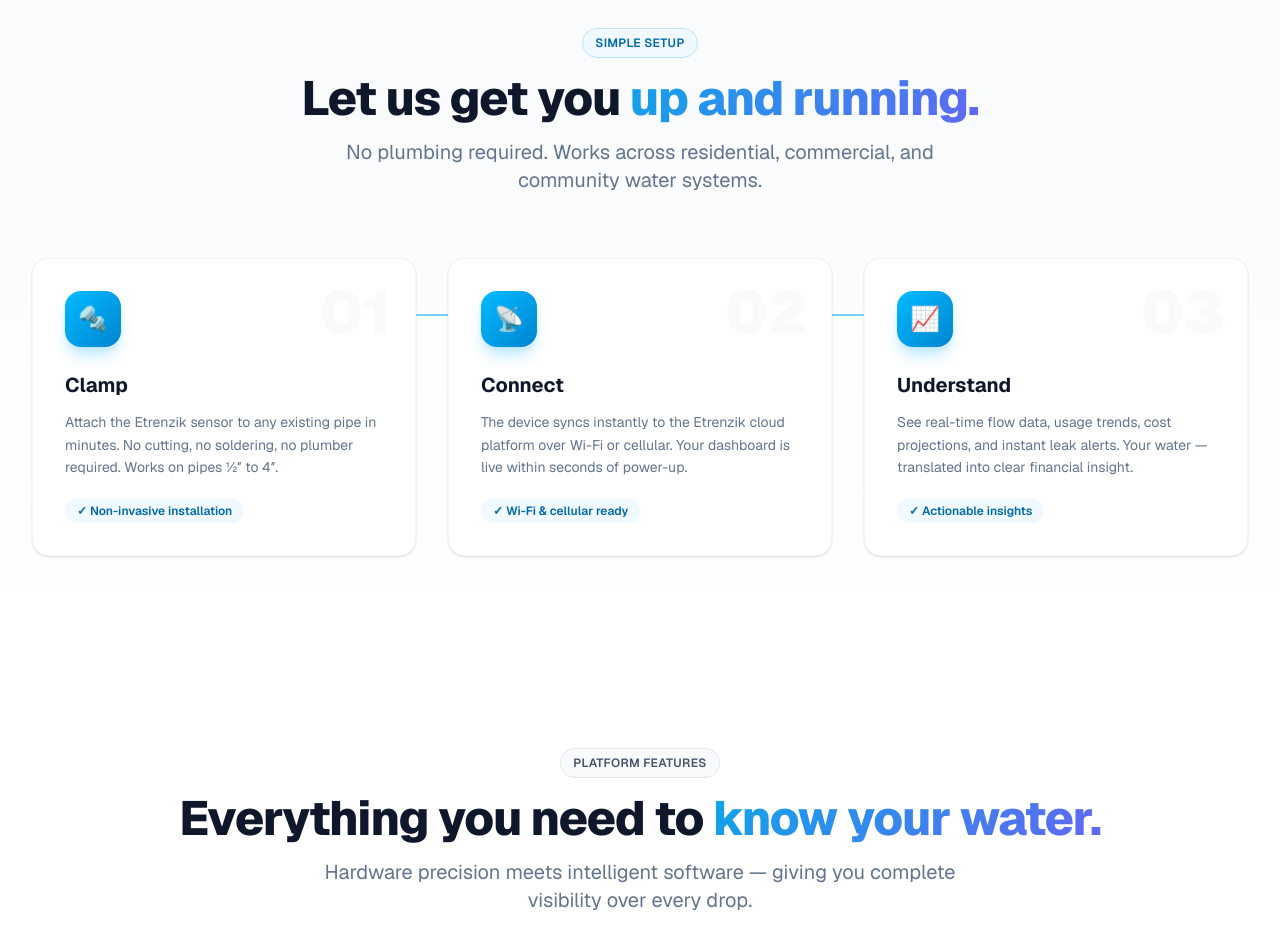
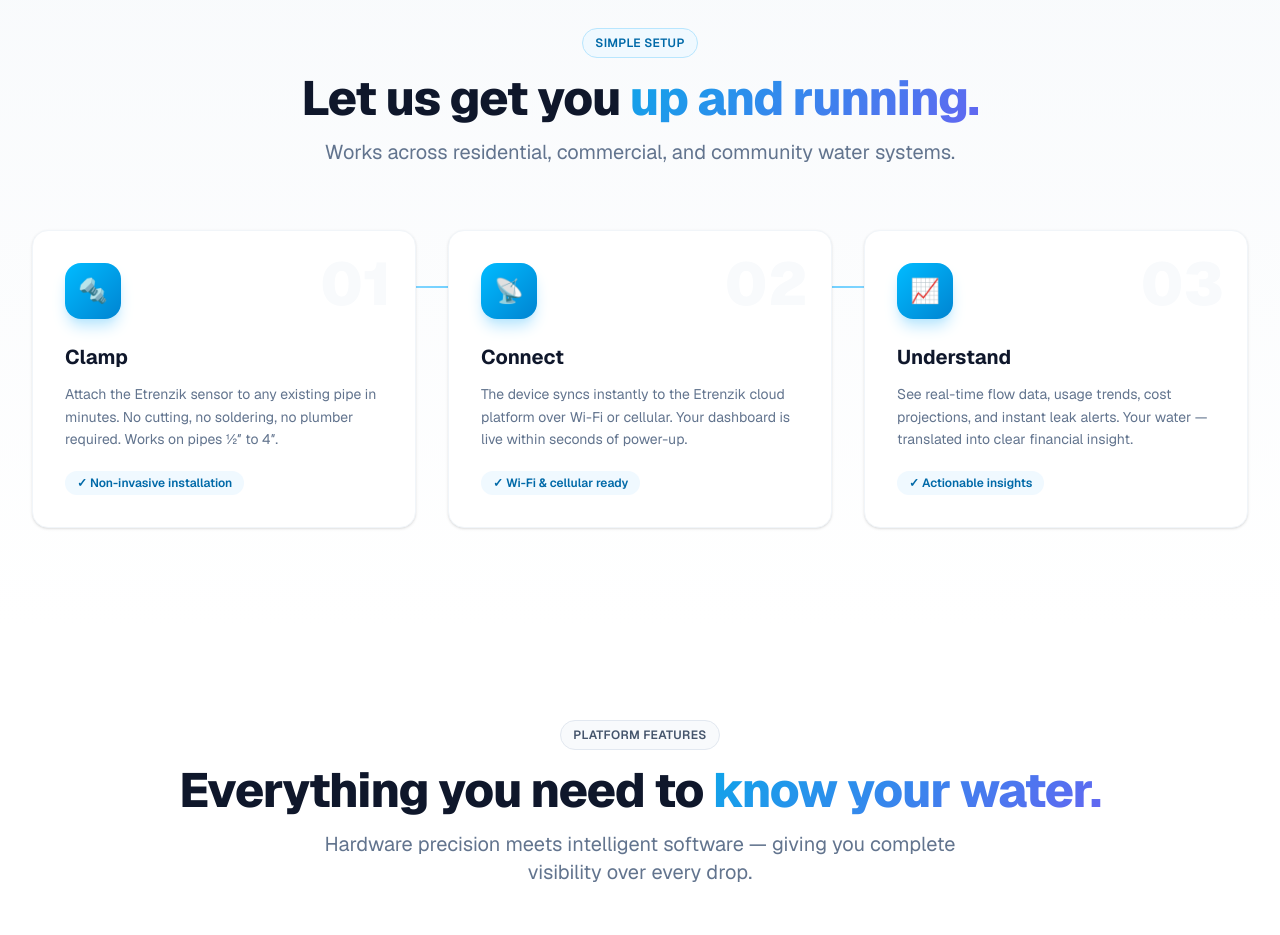
Before and after one commit to Etrenzik/smartwater.etrenzik.com, a Next.js app: page / in a window 1280 px wide. Shown: the part 880-1815 px from the top of the page. Built offline with nearby package versions, Linux system fonts and the light colour scheme.

Commit message:
fix: remove 'No plumbing required' from HowItWorks subtitle

```diff
--- a/src/components/HowItWorks.tsx
+++ b/src/components/HowItWorks.tsx
@@ -49,8 +49,7 @@
             <span className="gradient-text">up and running.</span>
           </h2>
           <p className="mt-4 text-xl text-slate-500 max-w-2xl mx-auto">
-            No plumbing required. Works across residential, commercial, and
-            community water systems.
+            Works across residential, commercial, and community water systems.
           </p>
         </motion.div>
 
```
